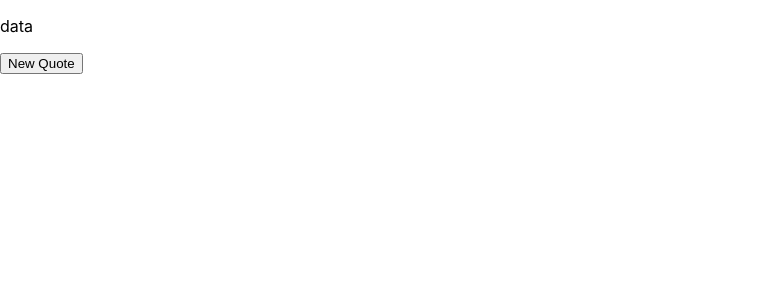
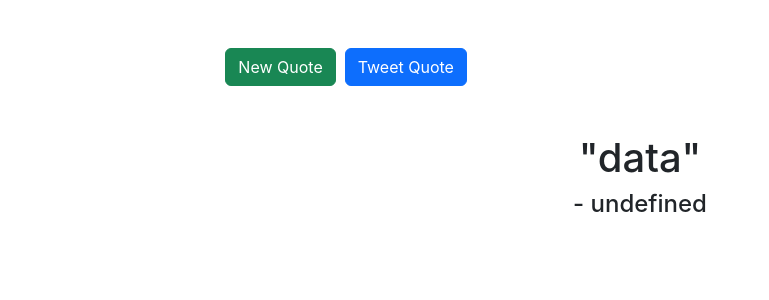
Before and after one commit to Mudows/fcc-random-quote-machine, a React (Create React App) app: page / in a window 1280 px wide. Shown: the top 300 px of the page, without its empty margins (0-769 px from the left). Built offline with nearby package versions, Linux system fonts and the light colour scheme; no server answers.

Commit message:
ADD: User Story #5 and #10 implemented as requested. #11 also implemented using Bootstrap.

```diff
--- a/public/index.html
+++ b/public/index.html
@@ -10,20 +10,18 @@
       content="Web site created using create-react-app"
     />
     <link rel="apple-touch-icon" href="%PUBLIC_URL%/logo192.png" />
-    <!--
-      manifest.json provides metadata used when your web app is installed on a
-      user's mobile device or desktop. See https://developers.google.com/web/fundamentals/web-app-manifest/
-    -->
     <link rel="manifest" href="%PUBLIC_URL%/manifest.json" />
-    <!--
-      Notice the use of %PUBLIC_URL% in the tags above.
-      It will be replaced with the URL of the `public` folder during the build.
-      Only files inside the `public` folder can be referenced from the HTML.
-
-      Unlike "/favicon.ico" or "favicon.ico", "%PUBLIC_URL%/favicon.ico" will
-      work correctly both with client-side routing and a non-root public URL.
-      Learn how to configure a non-root public URL by running `npm run build`.
-    -->
+    <link
+      href="https://cdn.jsdelivr.net/npm/bootstrap@5.2.0/dist/css/bootstrap.min.css"
+      rel="stylesheet"
+      integrity="sha384-gH2yIJqKdNHPEq0n4Mqa/HGKIhSkIHeL5AyhkYV8i59U5AR6csBvApHHNl/vI1Bx"
+      crossorigin="anonymous"
+    />
+    <script
+      src="https://cdn.jsdelivr.net/npm/bootstrap@5.2.0/dist/js/bootstrap.bundle.min.js"
+      integrity="sha384-A3rJD856KowSb7dwlZdYEkO39Gagi7vIsF0jrRAoQmDKKtQBHUuLZ9AsSv4jD4Xa"
+      crossorigin="anonymous"
+    ></script>
     <title>React App</title>
   </head>
   <body>
--- a/src/components/QuoteBox.jsx
+++ b/src/components/QuoteBox.jsx
@@ -9,16 +9,34 @@ export default function QuoteBox () {
   }, [])
 
   return (
-    <div id="quote-box">
-      {quoteData && (<><p id="text">{quoteData.content}</p>
-      <p id="author">{quoteData.author}</p></>)}
+    <div
+      className="container-md col-8 mt-5"
+      id="quote-box"
+    >
+      <div className="mx-auto mb-5">
         <button
           type="button"
           id="new-quote"
+          className="btn btn-success"
           onClick={ ()=> fetchQuote(setQuoteData) }
         >
           New Quote
         </button>
+        &nbsp;&nbsp;
+        <a
+          id="tweet-quote"
+          className="btn btn-primary"
+          href="twitter.com/intent/tweet"
+        >
+          Tweet Quote
+        </a>
+      </div>
+      {quoteData && (
+        <>
+          <h1 className="text-center" id="text">{`"${quoteData.content}"`}</h1>
+          <h4 className="text-center" id="author">{`- ${quoteData.author}`}</h4>
+        </>
+      )}
     </div>
   )
 };
```
Lines whose indentation alone changed are shown as unchanged.
